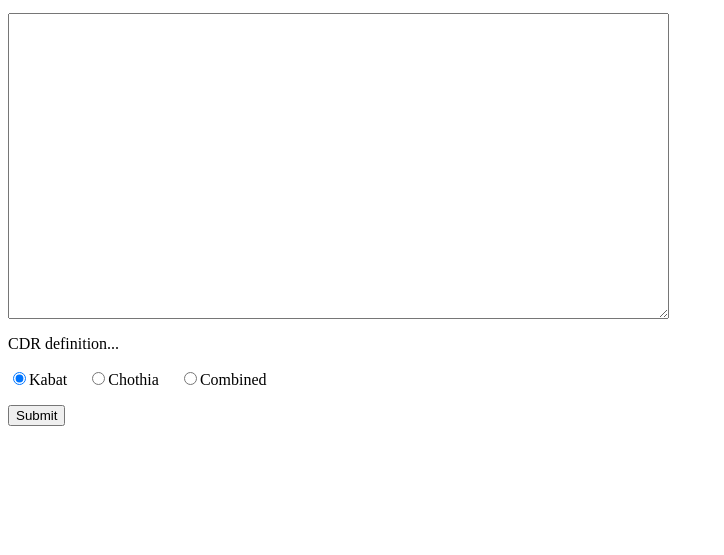
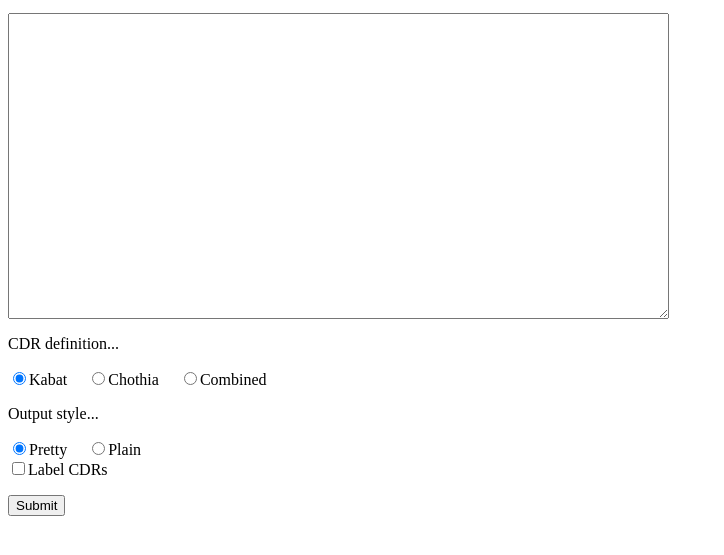
Before and after one commit to AndrewCRMartin/abYannotate, a plain HTML site: page index.html in a window 1280 px wide. Shown: the part 87-642 px from the top of the page, without its empty margins (0-724 px from the left). Drawn offline with Linux system fonts and the light colour scheme.

Commit message:
Now added pretty HTML output

```diff
--- a/index.html
+++ b/index.html
@@ -3,6 +3,7 @@
     <title>
       Antibody sequence bulk annotation
     </title>
+    <link rel='stylesheet' href='abyannotate.css' />
   </head>
 
   <body>
@@ -24,6 +25,19 @@
                />Combined
         &nbsp;&nbsp;&nbsp;
       </p>
+
+      <p>Output style...</p>
+      <p>
+        <input type='radio' name='outstyle' value='html'
+               checked='checked' />Pretty
+        &nbsp;&nbsp;&nbsp;
+        <input type='radio' name='outstyle' value='plain'
+               />Plain
+        <br />
+        <input type='checkbox' name='labelcdrs' value='1'
+               />Label CDRs
+
+      </p>
       <p>
         <input type='submit' />
       </p>
```
Also changed, not shown: 3 other files.
